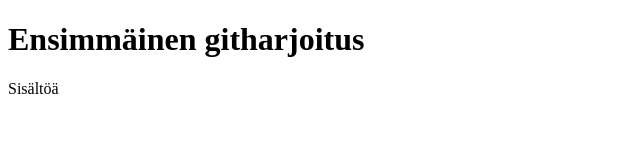
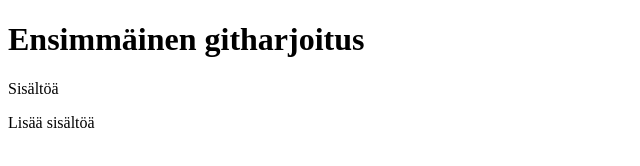
Before and after one commit to marikaroliina/githarjoitus, a plain HTML site: page index.html in a window 1280 px wide. Shown: the whole page, without its empty margins (0-640 px from the left). Drawn offline with Linux system fonts and the light colour scheme.

Commit message:
Lisää tekstiä

```diff
--- a/index.html
+++ b/index.html
@@ -8,5 +8,6 @@
 <body>
     <h1>Ensimmäinen githarjoitus</h1>
     <p>Sisältöä</p>
+    <p>Lisää sisältöä</p>
 </body>
 </html>
```
